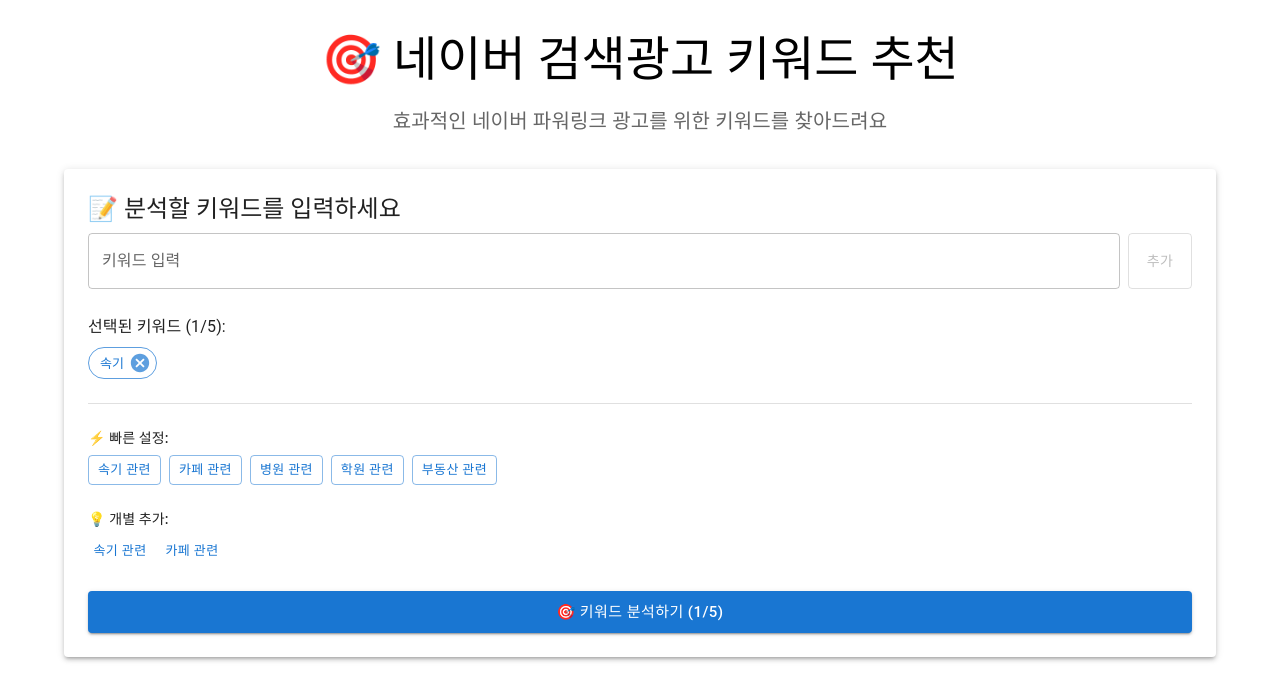
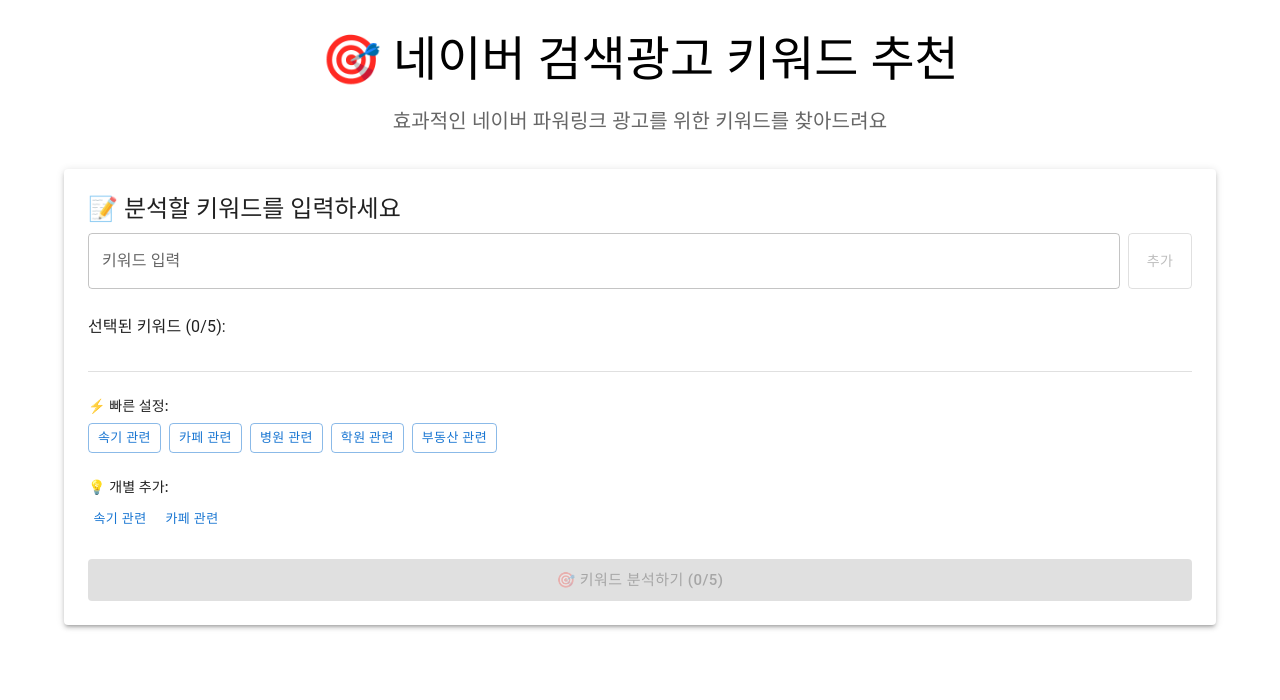
Before and after one commit to SelfStudyProjects/MarketingKeywordRecommend, a React (Create React App) app in the folder frontend/: page / in a window 1280 px wide. Shown: the top 700 px of the page. Built offline with nearby package versions, Linux system fonts and the light colour scheme.

Commit message:
KeywordInput 파일 수정

```diff
--- a/frontend/src/components/keyword/KeywordInput.js
+++ b/frontend/src/components/keyword/KeywordInput.js
@@ -12,7 +12,7 @@
 
 function KeywordInput({ onSubmit }) {
   const [inputValue, setInputValue] = useState('');
-  const [keywords, setKeywords] = useState(['속기']);
+  const [keywords, setKeywords] = useState([]);
   const [errors, setErrors] = useState({});
 
   const handleInputChange = (event) => {
```
